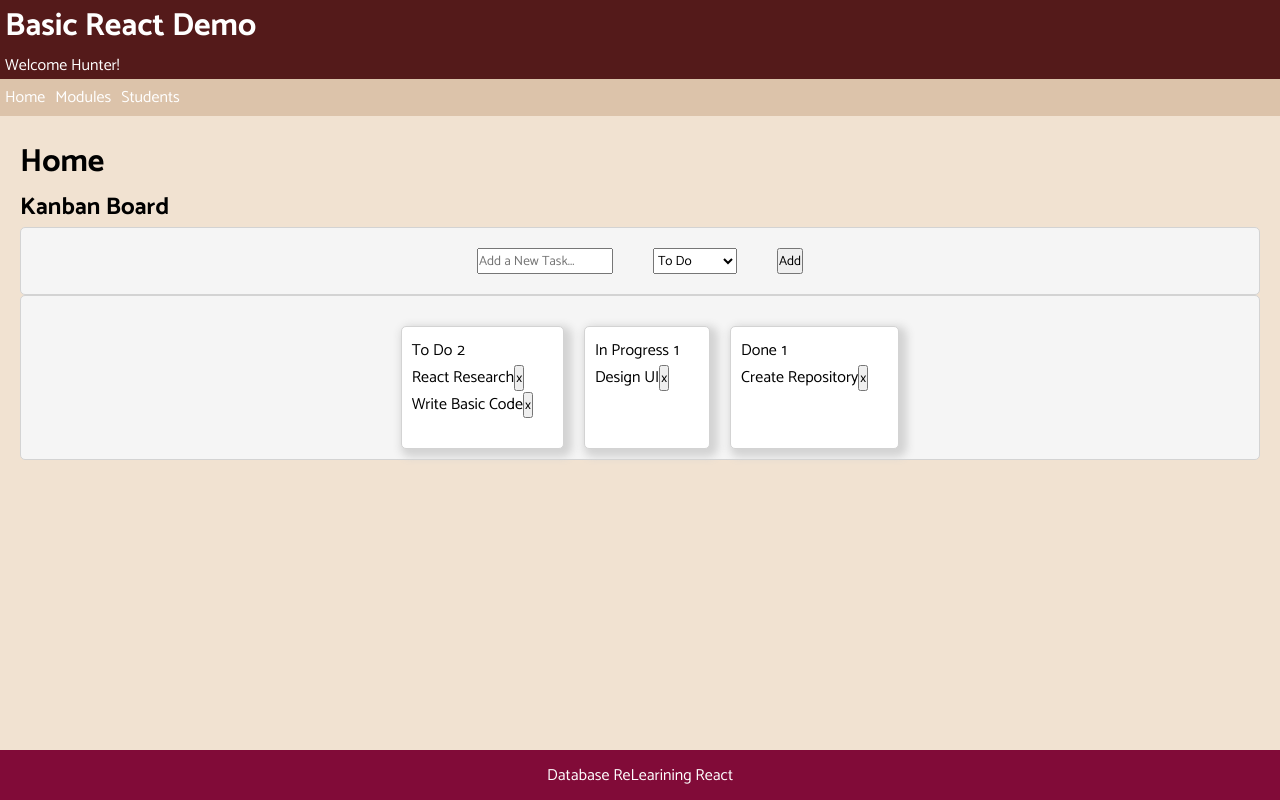
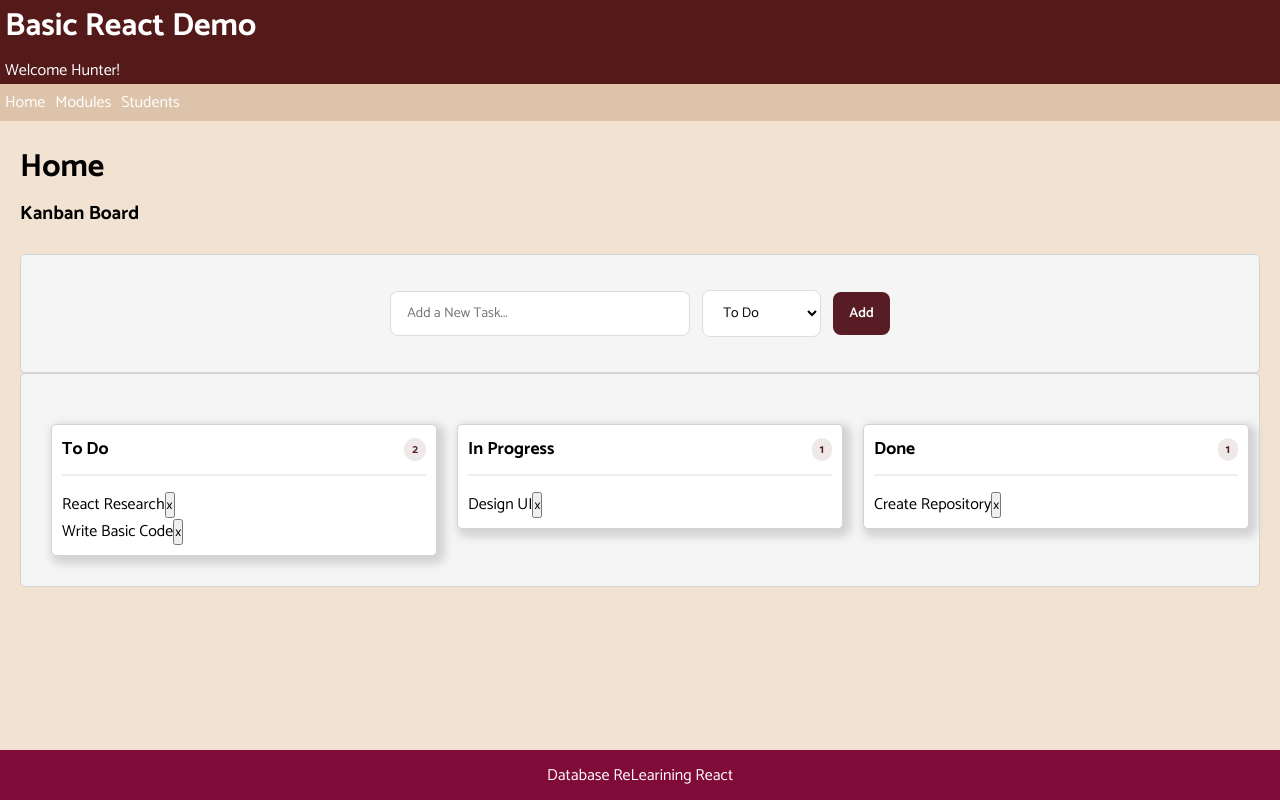
Before and after one commit to edmundmarievaldoz/relearning-React, a React (Vite) app: page / in a window 1280 px wide. Built offline with nearby package versions, Linux system fonts and the light colour scheme.

Commit message:
the scss here is AI i need to further study this and how to style myself

```diff
--- a/src/components/views/Home.scss
+++ b/src/components/views/Home.scss
@@ -1,16 +1,172 @@
-div.search{
+// 1. Variables for a clean, modern look
+$primary-color: #581c24;      // Matching your header maroon
+$background-light: #f7f5f0;  // Cream backdrop
+$card-bg: #ffffff;
+$text-dark: #333333;
+$text-muted: #777777;
+$border-radius: 8px;
+$transition: all 0.2s ease-in-out;
+
+
+  h1 {
+    font-size: 2rem;
+    margin-bottom: 5px;
+  }
+
+  h2 {
+    font-size: 1.2rem;
+    color: blacks;
+    margin-bottom: 25px;
+  }
+
+  // 2. Styled Form Bar
+  .search {
     display: flex;
-    gap: 40px;
+    gap: 12px;
+    align-items: center;
+    justify-content: center;
+    padding: 15px;
+    width: 100%;
 
-}
+    input.task, select, button {
+      padding: 10px 16px;
+      font-size: 14px;
+      border: 1px solid #ddd;
+      border-radius: $border-radius;
+      outline: none;
+      transition: $transition;
+    }
 
-div.column{
+    input.task {
+      flex: 1;
+      max-width: 300px;
+
+      &:focus {
+        border-color: $primary-color;
+        box-shadow: 0 0 0 2px rgba($primary-color, 0.1);
+      }
+    }
+
+    select {
+      background-color: white;
+      cursor: pointer;
+
+      &:focus {
+        border-color: $primary-color;
+      }
+    }
+
+    button {
+      background-color: $primary-color;
+      color: white;
+      border: none;
+      font-weight: 600;
+      cursor: pointer;
+
+      &:hover {
+        background-color: lighten($primary-color, 8%);
+        transform: translateY(-1px);
+      }
+
+      &:active {
+        transform: translateY(0);
+      }
+    }
+  }
+
+  // 3. Columns Layout (The Kanban Board Grid)
+  .column {
     display: flex;
     gap: 20px;
+    justify-content: space-between;
+    align-items: flex-start;
+    width: 100%;
+    margin-top: 20px;
 
-}
+    // This targets each column wrapper block inside your mapping loop
+    & > div {
+      flex: 1;
+      min-width: 250px; // Stops columns from squeezing too thin
+    }
 
-div.head{
-    display: flex;
-    gap: 5px;
-}
+    // Header inside each column (e.g., "To Do 2")
+    .head {
+      display: flex;
+      justify-content: space-between;
+      align-items: center;
+      font-weight: bold;
+      font-size: 1.1rem;
+      border-bottom: 2px solid #eee;
+      padding-bottom: 10px;
+      margin-bottom: 15px;
+
+      span {
+        background-color: rgba($primary-color, 0.1);
+        color: $primary-color;
+        padding: 2px 8px;
+        border-radius: 20px;
+        font-size: 12px;
+      }
+    }
+
+    // Empty state dropzone helper text
+    .column-empty-text {
+      text-align: center;
+      color: $text-muted;
+      font-style: italic;
+      padding: 20px;
+      border: 2px dashed #ddd;
+      border-radius: $border-radius;
+    }
+
+    // 4. Individual Task Cards
+    .task-item {
+      display: flex;
+      justify-content: space-between;
+      align-items: center;
+      background: $card-bg;
+      padding: 12px 16px;
+      margin-bottom: 10px;
+      border-radius: 6px;
+      border: 1px solid #e2e8f0;
+      box-shadow: 0 2px 4px rgba(0, 0, 0, 0.04);
+      cursor: grab;
+      transition: $transition;
+
+      &:hover {
+        transform: translateY(-2px);
+        box-shadow: 0 4px 8px rgba(0, 0, 0, 0.08);
+      }
+
+      &:active {
+        cursor: grabbing;
+      }
+
+      span {
+        font-size: 14px;
+        color: $text-dark;
+        word-break: break-word;
+      }
+
+      // The 'x' delete button
+      button {
+        background: transparent;
+        border: none;
+        color: #bbb;
+        font-size: 16px;
+        cursor: pointer;
+        padding: 4px;
+        line-height: 1;
+        border-radius: 50%;
+        display: flex;
+        align-items: center;
+        justify-content: center;
+        transition: $transition;
+
+        &:hover {
+          color: #dc2626; // Smooth red hover transition
+          background-color: #fee2e2;
+        }
+      }
+    }
+  }
```
